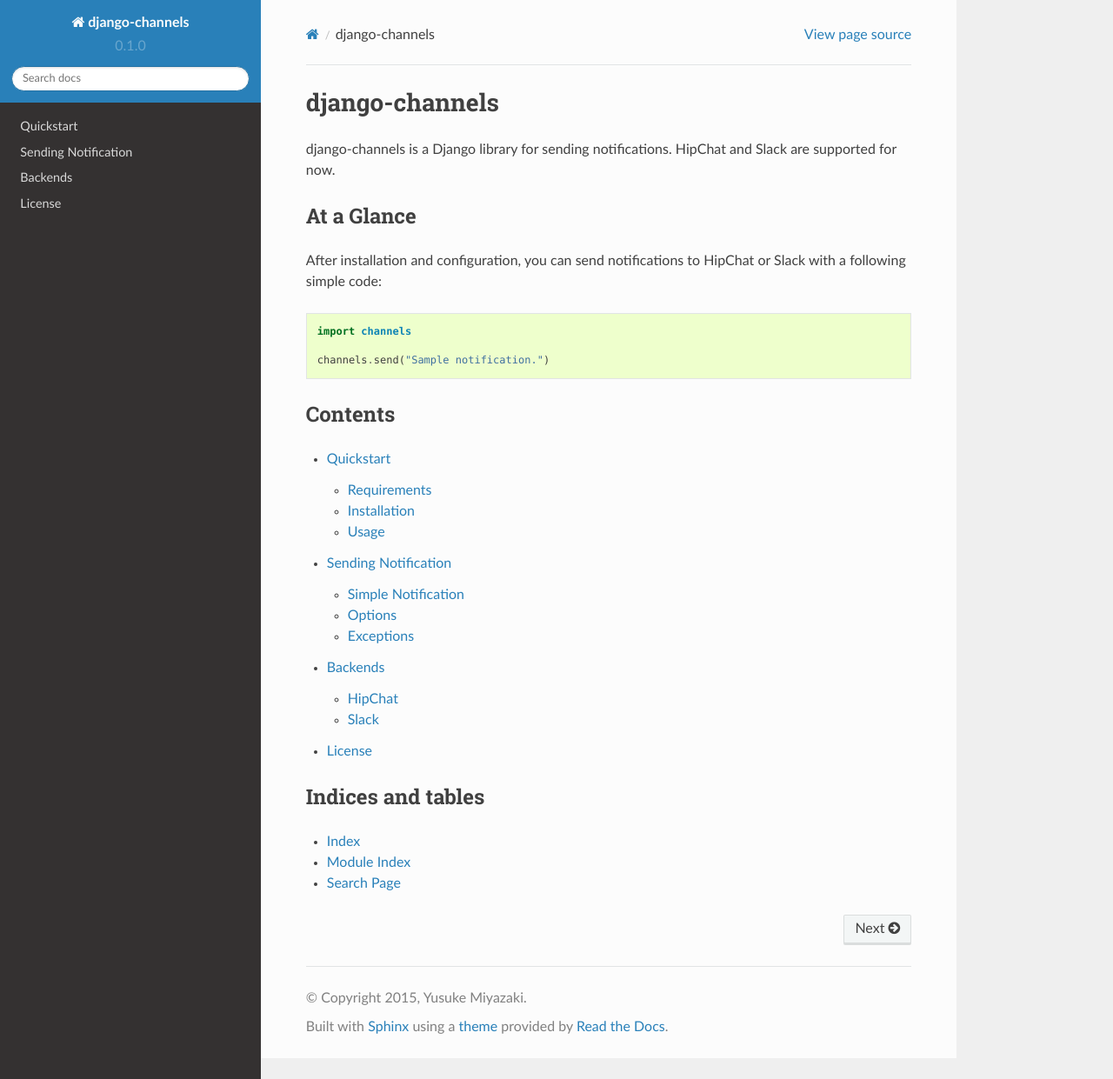
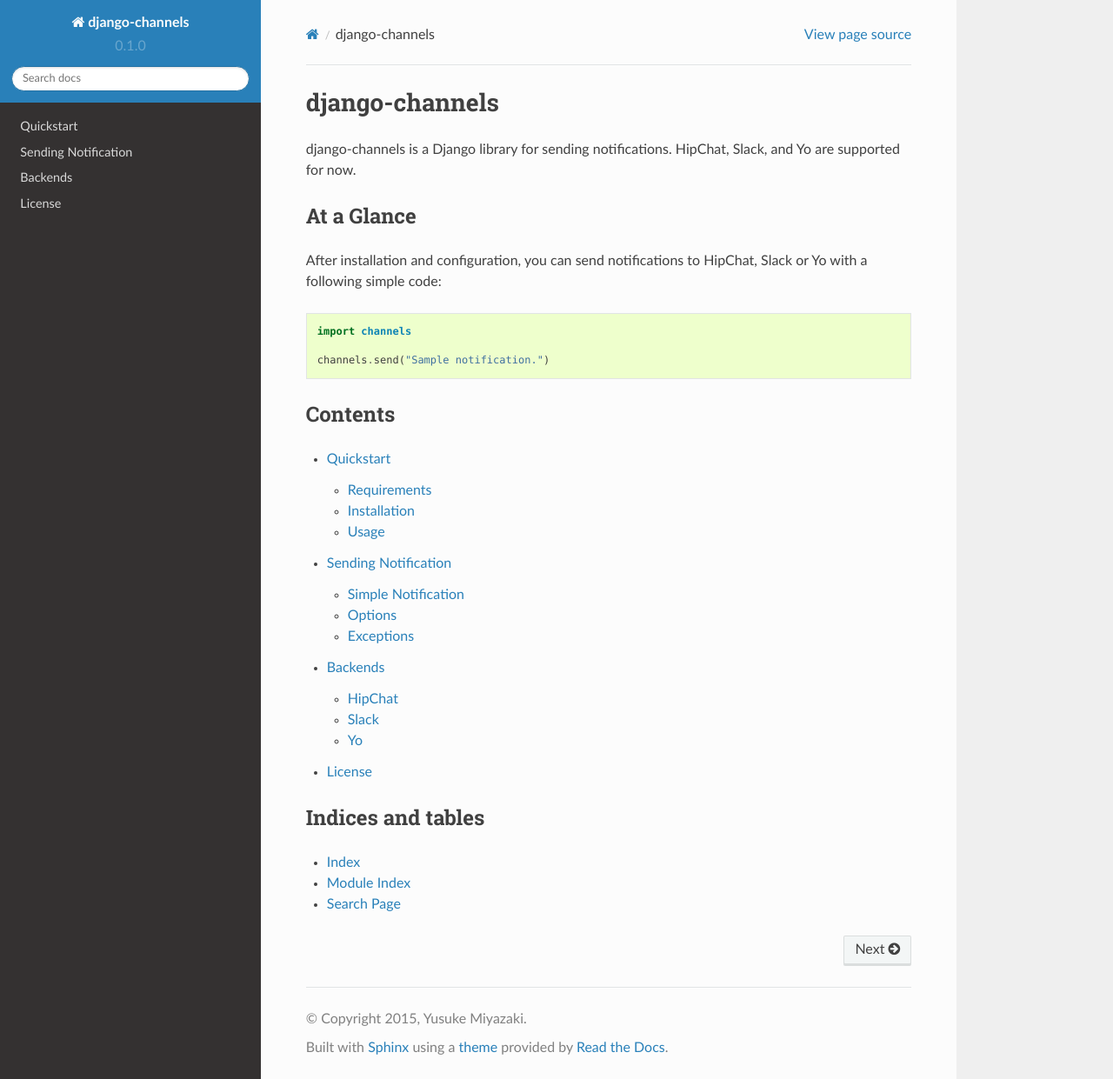
Before and after one commit to ymyzk/kawasemi, a Sphinx documentation site: the page built from docs/source/index.rst, in a window 1280 px wide and 1241 px high. Shown: the whole window at 87% size. Built offline with Sphinx 7.4.7 and the Read the Docs theme 2.0.0, drawn with Linux system fonts in a browser that asks for light colours.

```diff
--- a/README.rst
+++ b/README.rst
@@ -18,7 +18,7 @@ HipChat and Slack are supported for now.
 
 At a Glance
 -----------
-After installation and configuration, you can send notifications to HipChat or Slack with a following simple code:
+After installation and configuration, you can send notifications to HipChat, Slack, or Yo with a following simple code:
 
 .. code-block:: python
 
--- a/docs/source/backends/index.rst
+++ b/docs/source/backends/index.rst
@@ -7,3 +7,4 @@ Here is a list of available backends and documentation on how to use each backen
 
    hipchat
    slack
+   yo
--- a/docs/source/index.rst
+++ b/docs/source/index.rst
@@ -1,11 +1,11 @@
 django-channels
 ===============
 django-channels is a Django library for sending notifications.
-HipChat and Slack are supported for now.
+HipChat, Slack, and Yo are supported for now.
 
 At a Glance
 -----------
-After installation and configuration, you can send notifications to HipChat or Slack with a following simple code:
+After installation and configuration, you can send notifications to HipChat, Slack or Yo with a following simple code:
 
 .. code-block:: python
 
```
Also changed, not shown: docs/source/backends/yo.rst (added, +50 -0 lines).
